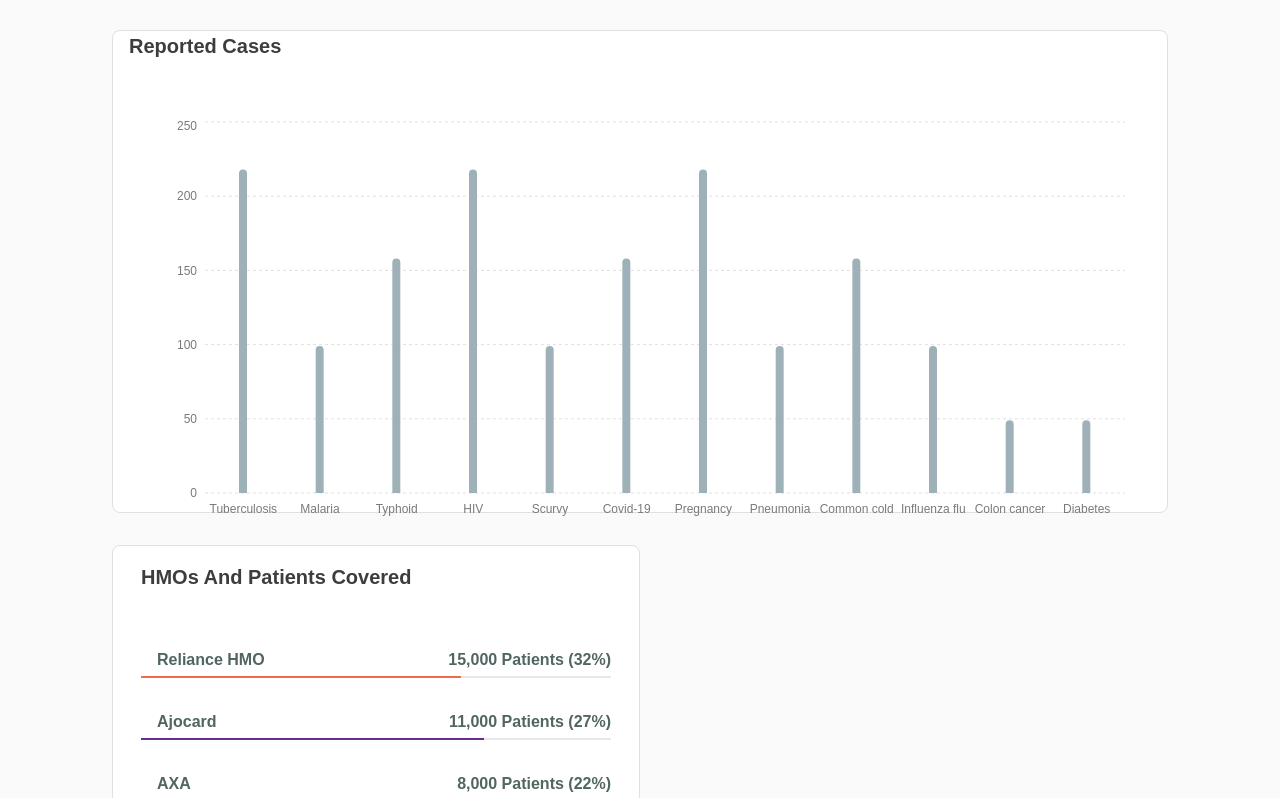
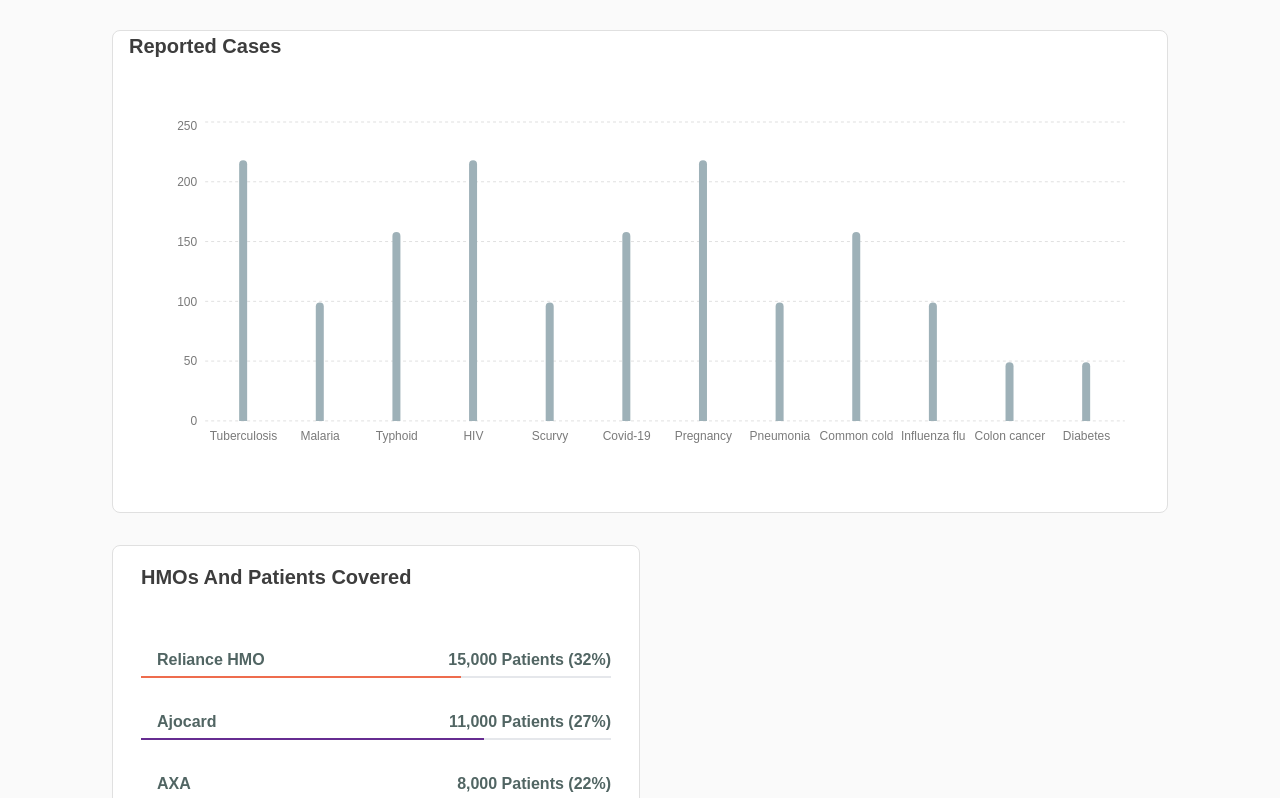
Before and after one commit to Kaylahray/Sefa_medical_application, a React (Create React App) app: page /analytics in a window 1280 px wide. Shown: the part 631-1429 px from the top of the page. Built offline with nearby package versions, Linux system fonts and the light colour scheme; no server answers.

Commit message:
Fixed barchart height

```diff
--- a/src/Components/Content/analytics/ReportedCasesChart.jsx
+++ b/src/Components/Content/analytics/ReportedCasesChart.jsx
@@ -35,7 +35,7 @@
       <h3 className="font-[600] ml-1 text-[#3D3D3D] text-[20px] mb-[56px]">
         Reported Cases
       </h3>
-      <ResponsiveContainer width="100%" height="100%">
+      <ResponsiveContainer width="100%" height="85%">
         <BarChart
           data={data}
           layout="horizontal"
```
